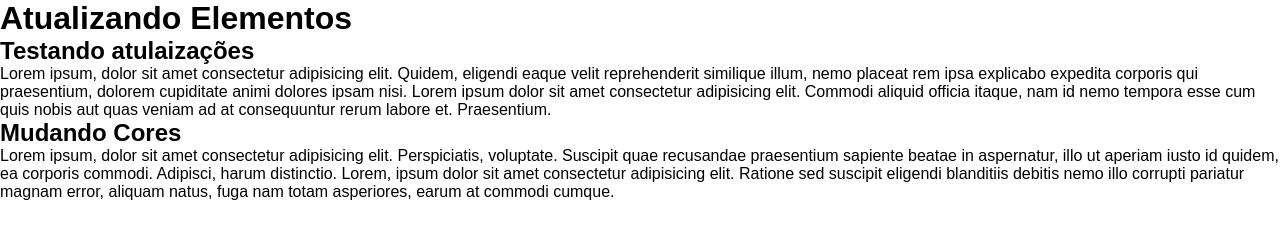
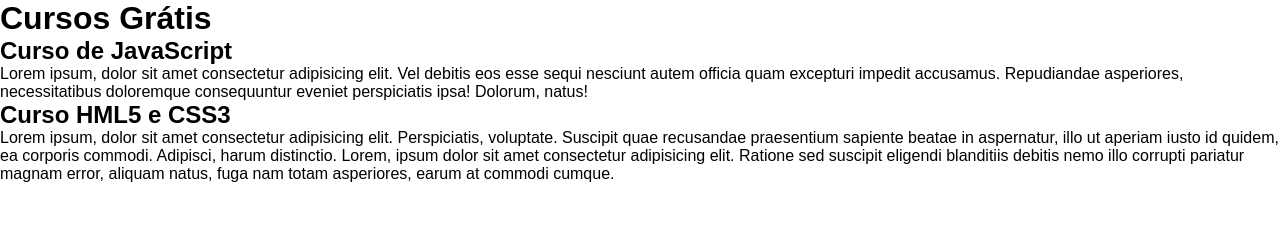
Before and after one commit to Samarquesan/projeto-site-versoes, a plain HTML site: page index.html in a window 1280 px wide. Drawn offline with Linux system fonts and the light colour scheme.

Commit message:
add content html

```diff
--- a/index.html
+++ b/index.html
@@ -8,15 +8,15 @@
 </head>
 <body>
     <header>
-        <h1>Atualizando Elementos</h1>
+        <h1>Cursos Grátis</h1>
     </header>
     <main>
         <article>
-            <h1>Testando atulaizações</h1>
-            <p>Lorem ipsum, dolor sit amet consectetur adipisicing elit. Quidem, eligendi eaque velit reprehenderit similique illum, nemo placeat rem ipsa explicabo expedita corporis qui praesentium, dolorem cupiditate animi dolores ipsam nisi. Lorem ipsum dolor sit amet consectetur adipisicing elit. Commodi aliquid officia itaque, nam id nemo tempora esse cum quis nobis aut quas veniam ad at consequuntur rerum labore et. Praesentium.</p>
+            <h1>Curso de JavaScript</h1>
+            <p>Lorem ipsum, dolor sit amet consectetur adipisicing elit. Vel debitis eos esse sequi nesciunt autem officia quam excepturi impedit accusamus. Repudiandae asperiores, necessitatibus doloremque consequuntur eveniet perspiciatis ipsa! Dolorum, natus!</p>
         </article>
         <article>
-            <h1>Mudando Cores</h1>
+            <h1>Curso HML5 e CSS3</h1>
             <p>Lorem ipsum, dolor sit amet consectetur adipisicing elit. Perspiciatis, voluptate. Suscipit quae recusandae praesentium sapiente beatae in aspernatur, illo ut aperiam iusto id quidem, ea corporis commodi. Adipisci, harum distinctio. Lorem, ipsum dolor sit amet consectetur adipisicing elit. Ratione sed suscipit eligendi blanditiis debitis nemo illo corrupti pariatur magnam error, aliquam natus, fuga nam totam asperiores, earum at commodi cumque.</p>
         </article>
     </main>
```
